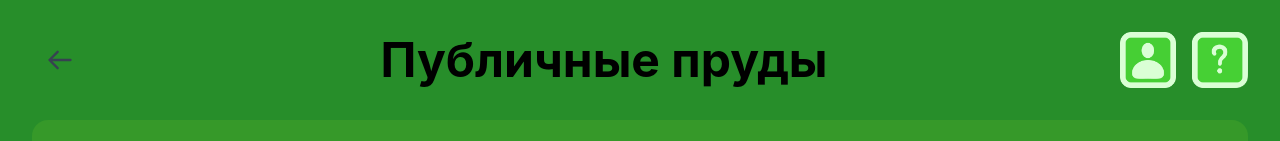
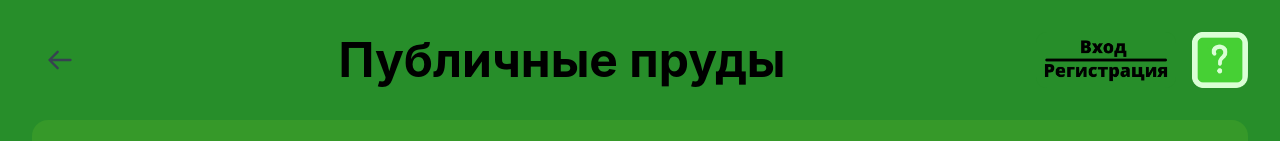
Before and after one commit to koldun256/knowledge-fishing, a React (Create React App) app: page /public-ponds in a window 1280 px wide. Shown: the top 141 px of the page. Built offline with nearby package versions, Linux system fonts and the light colour scheme; no server answers.

Commit message:
using sign-in.png for not mobile display and change isMobile=true when display size <710

```diff
--- a/src/pages/PondList.jsx
+++ b/src/pages/PondList.jsx
@@ -28,7 +28,7 @@ export default function PondsList() {
   const dropdownRef = useRef(null);
 
   // Добавлено: состояние для отслеживания ширины экрана
-  const [isMobile, setIsMobile] = useState(window.innerWidth < 600);
+  const [isMobile, setIsMobile] = useState(window.innerWidth < 710);
 
   const infoData = [
     {
@@ -60,7 +60,7 @@ export default function PondsList() {
   // Добавлено: обработчик изменения размера окна
   useEffect(() => {
     const handleResize = () => {
-      setIsMobile(window.innerWidth < 600);
+      setIsMobile(window.innerWidth < 710);
     };
 
     // Устанавливаем начальное значение
--- a/src/pages/PublicPondsPage.jsx
+++ b/src/pages/PublicPondsPage.jsx
@@ -1,6 +1,7 @@
 // src/pages/PublicPondsPage.jsx
 import React, { useState, useEffect, useRef } from 'react';
 import { useNavigate } from 'react-router-dom';
+import { authService } from '../services/authService';
 import { pondService } from '../services/pondService';
 import AuthModal from '../components/AuthModal';
 import InfoModal from '../components/InfoModal';
@@ -23,7 +24,7 @@ export default function PublicPondsPage() {
   const [showLogoutDropdown, setShowLogoutDropdown] = useState(false);
 
   const [infoButtonPosition, setInfoButtonPosition] = useState(null);
-  const [isMobile, setIsMobile] = useState(window.innerWidth < 600);
+  const [isMobile, setIsMobile] = useState(window.innerWidth < 710);
 
   const dropdownRef = useRef(null);
 
@@ -56,7 +57,7 @@ export default function PublicPondsPage() {
   // Обработчик изменения размера окна
   useEffect(() => {
     const handleResize = () => {
-      setIsMobile(window.innerWidth < 600);
+      setIsMobile(window.innerWidth < 710);
     };
 
     handleResize();
@@ -262,7 +263,46 @@ export default function PublicPondsPage() {
 
   const handleLogin = async (loginData) => {
     try {
-      const result = await pondService.login(loginData);
+      console.log('Login attempt with data:', loginData);
+      const result = await authService.login(loginData);
+      console.log('Login successful:', result);
+
+      if (result) {
+        // Убедимся, что сохраняем правильную структуру
+        const userData = {
+          id: result.id || result.userId,
+          login: result.login || result.username,
+          username: result.username || result.login,
+          email: result.email,
+          token: result.token, // если есть токен
+          // другие поля по необходимости
+        };
+
+        setUser(userData);
+        localStorage.setItem('currentUser', JSON.stringify(userData));
+
+        // // Проверяем, нужно ли показать приветственное окно для нового пользователя
+        // const hasSeenWelcomeModal = localStorage.getItem('hasSeenWelcomeModal');
+        // if (!hasSeenWelcomeModal) {
+        //   setIsFirstVisit(true);
+        // }
+      }
+
+      return result;
+
+    } catch (error) {
+      console.error('Login error:', error);
+      throw error;
+    }
+  };
+
+  const handleRegister = async (registerData) => {
+    try {
+      console.log('Registration attempt with data:', registerData);
+      const result = await authService.register(registerData);
+      console.log('Registration successful:', result);
+
+      // После регистрации обычно происходит автоматический вход
       if (result) {
         const userData = {
           id: result.id || result.userId,
@@ -274,36 +314,16 @@ export default function PublicPondsPage() {
 
         setUser(userData);
         localStorage.setItem('currentUser', JSON.stringify(userData));
+
+        // // Для новых зарегистрированных пользователей показываем приветственное окно
+        // setIsFirstVisit(true);
+        // localStorage.removeItem('hasSeenWelcomeModal'); // Сбрасываем флаг для нового пользователя
       }
 
-      setIsAuthModalOpen(false);
-      return result;
-
-    } catch (error) {
-      console.error('Login error:', error);
-      throw error;
-    }
-  };
-
-  const handleRegister = async (registerData) => {
-    try {
-      const result = await pondService.register(registerData);
-
-      if (result) {
-        const userData = {
-          id: result.id || result.userId,
-          login: result.login || result.username,
-          username: result.username || result.login,
-          email: result.email,
-          token: result.token,
-        };
-
-        setUser(userData);
-        localStorage.setItem('currentUser', JSON.stringify(userData));
-      }
-
-      setIsAuthModalOpen(false);
-      return { success: true, message: 'Регистрация выполнена успешно!' };
+      return {
+        success: true,
+        message: 'Регистрация выполнена успешно! Вы можете войти в систему.'
+      };
 
     } catch (error) {
       console.error('Registration error:', error);
@@ -313,10 +333,13 @@ export default function PublicPondsPage() {
 
   const handleLogout = async () => {
     try {
-      await pondService.logout();
+      await authService.logout();
       setUser(null);
-      localStorage.removeItem('currentUser');
+      localStorage.removeItem('currentUser'); // Удаляем из localStorage
       setShowLogoutDropdown(false);
+
+      document.cookie = "access_token=; expires=Thu, 01 Jan 1970 00:00:00 UTC; path=/;";
+
       console.log('Logout successful');
     } catch (error) {
       console.error('Logout error:', error);
@@ -483,14 +506,18 @@ export default function PublicPondsPage() {
                 </div>
               ) : (
                 <button
-                  className="flex items-center justify-center w-12 h-12 md:w-14 md:h-14 bg-white bg-opacity-80 hover:bg-opacity-100 rounded-full transition-all duration-200 hover:scale-110 shadow-md"
+                  className="flex items-center justify-center w-35 h-14 bg-white bg-opacity-80 hover:bg-opacity-100 rounded-full transition-all duration-200 hover:scale-110 shadow-md"
                   onClick={() => setIsAuthModalOpen(true)}
                   title="Вход/Регистрация"
                 >
                   <img
-                    src={`${process.env.PUBLIC_URL}/assets/sign-in-small.png`}
+                    src={
+                      isMobile
+                        ? `${process.env.PUBLIC_URL}/assets/sign-in-small.png`
+                        : `${process.env.PUBLIC_URL}/assets/sign-in.png`
+                    }
                     alt="Вход/Регистрация"
-                    className="w-12 h-12 md:w-14 md:h-14"
+                    className={isMobile ? "w-12 h-12" : "w-35 h-14"}
                   />
                 </button>
               )}
```
